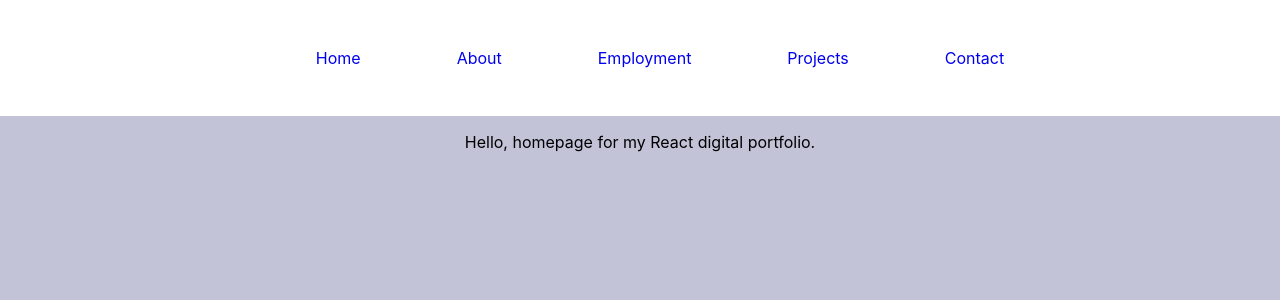
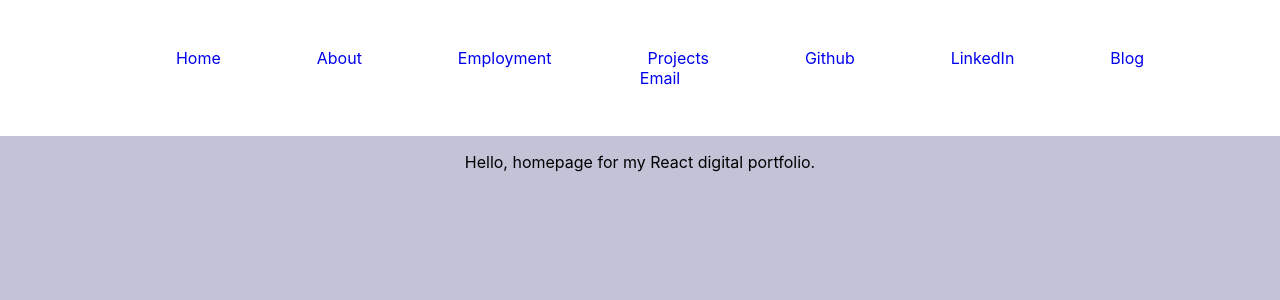
Before and after one commit to kaelaclement/digital-portfolio-challenge, a React (Create React App) app: page / in a window 1280 px wide. Shown: the top 300 px of the page. Built offline with nearby package versions, Linux system fonts and the light colour scheme.

Commit message:
add links to navbar

```diff
--- a/src/App.css
+++ b/src/App.css
@@ -28,5 +28,6 @@
 }
 
 .nav a:hover {
-  text-decoration: underline;
+  /* text-decoration: underline; */
+  text-transform: uppercase;
 }
--- a/src/components/Navbar.js
+++ b/src/components/Navbar.js
@@ -9,7 +9,10 @@ const Navbar = () => {
 				<li><Link to='/about'>About</Link></li>
 				<li><Link to='/employment'>Employment</Link></li>
 				<li><Link to='/projects'>Projects</Link></li>
-				<li><Link to='/contact'>Contact</Link></li>
+				<li><a href='https://github.com/kaelaclement' target='_blank' rel='noopener noreferrer'>Github</a></li>
+				<li><a href='https://www.linkedin.com/in/kaela-clement/' target='_blank' rel='noopener noreferrer'>LinkedIn</a></li>
+				<li><a href='http://kaelaclement.com' target='_blank' rel='noopener noreferrer'>Blog</a></li>
+				<li><a href='mailto:kaela.s.clement@gmail.com'>Email</a></li>
 			</ul>
 		</div>
 	)
```
